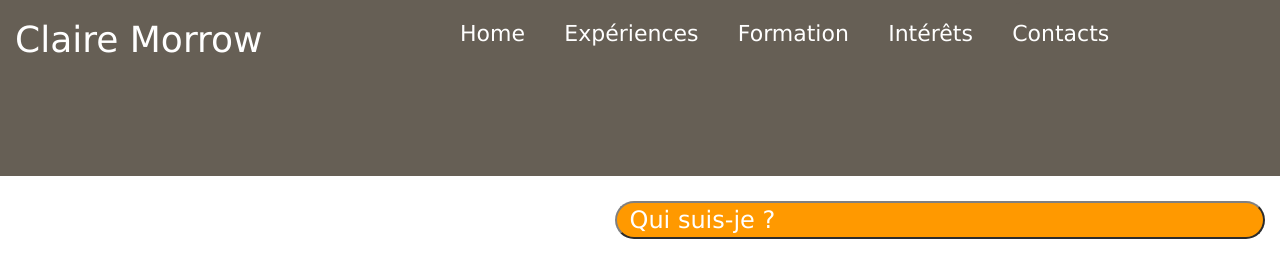
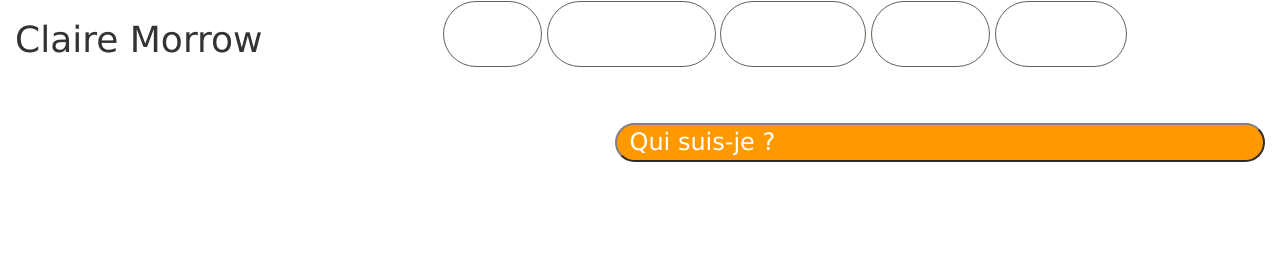
Before and after one commit to claireeee/exercice, a plain HTML site: page index.html in a window 1280 px wide. Drawn offline with nearby package versions, Linux system fonts and the light colour scheme.

Commit message:
suppression du header

```diff
--- a/master.css
+++ b/master.css
@@ -2,13 +2,6 @@
 margin: 0;
 padding: 0;
 font-family: Verdana,cursive;
-}
-
-header {
-height: 22vh;
-color: white;
-background-color:#665F55;
-z-index: -1;
 }
 
 h1 {
```
